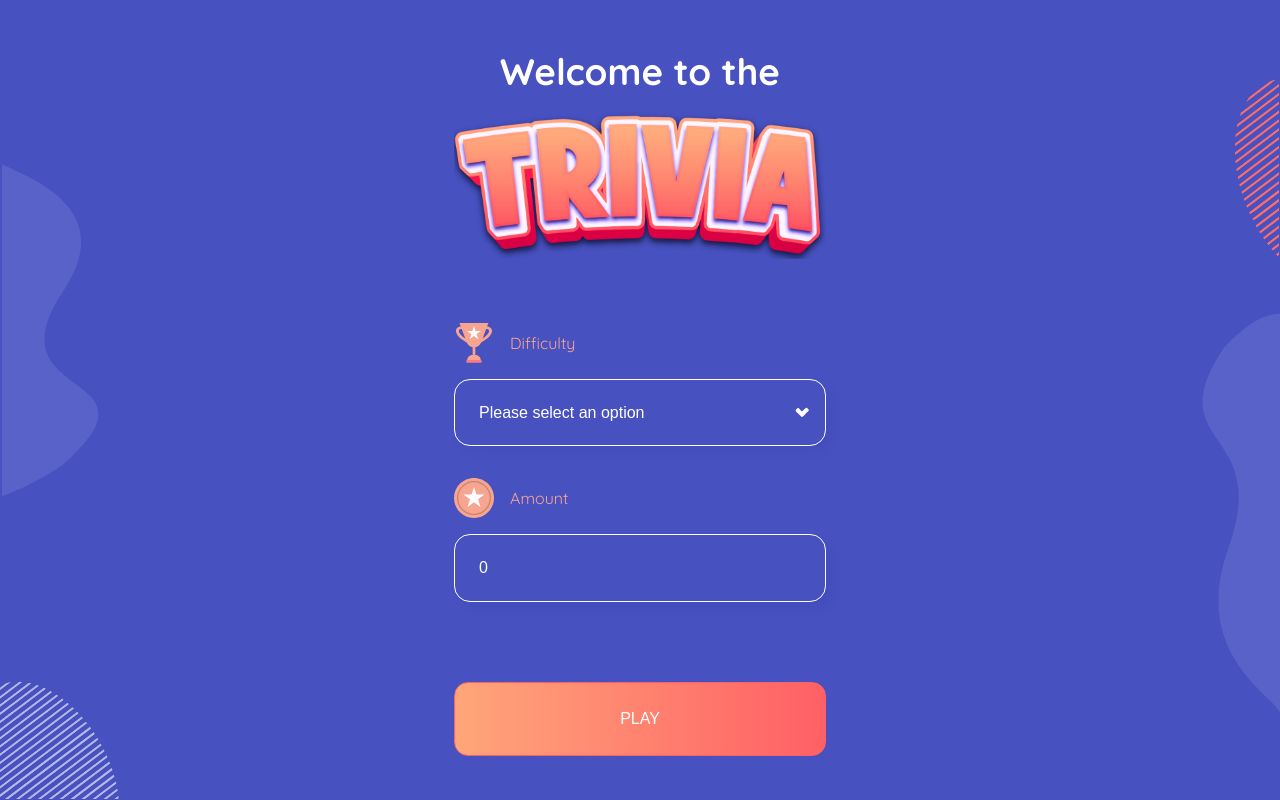
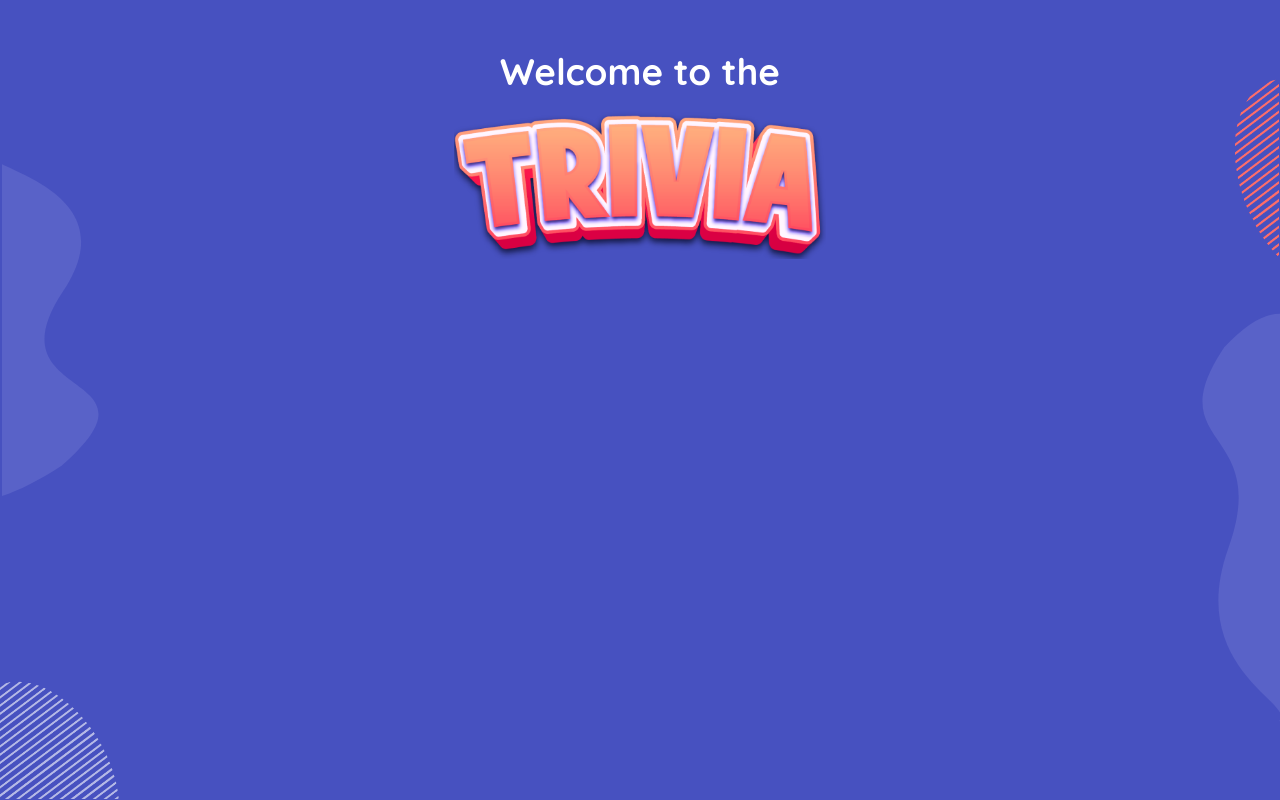
Before and after one commit to njihiamark/quiz-app-next, a Next.js app: page / in a window 1280 px wide. Built offline with nearby package versions, Linux system fonts and the light colour scheme.

Commit message:
comment out problem file

```diff
--- a/src/pages/index.tsx
+++ b/src/pages/index.tsx
@@ -3,15 +3,14 @@ import React from "react";
 
 import Layout from "../components/Layout";
 import WelcomeHeader from "../components/WelcomeHeader";
-import SetQuestions from '../features/questions/SetQuestions';
-
+// import SetQuestions from "../features/questions/SetQuestions";
 
 const IndexPage: NextPage = () => {
   return (
     <Layout theme="dark">
       <div className="w-33-auto">
         <WelcomeHeader />
-        <SetQuestions />
+        {/* <SetQuestions /> */}
       </div>
     </Layout>
   );
```
